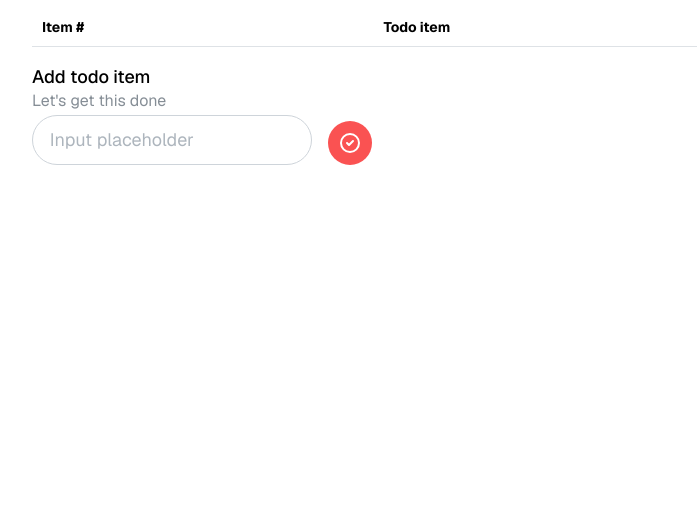
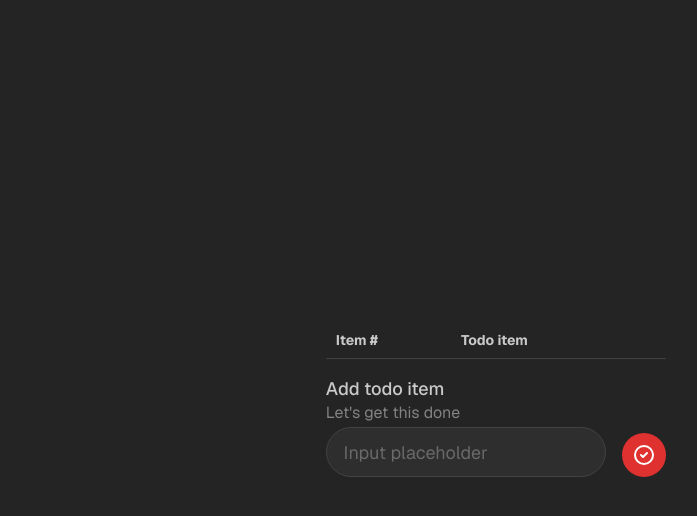
Before and after one commit to hedgehoglab-engineering/todo-workshop-template, a Next.js app in the folder frontend/: page / in a window 1280 px wide. Shown: the top 516 px of the page, without its empty margins (144-841 px from the left). Built offline with nearby package versions, Linux system fonts and the light colour scheme.

Commit message:
Gemini: Add dark mode and centre content

```diff
--- a/frontend/app/layout.tsx
+++ b/frontend/app/layout.tsx
@@ -40,7 +40,7 @@ export default function RootLayout({
         <ColorSchemeScript />
       </head>
       <body>
-        <MantineProvider theme={theme} defaultColorScheme='light' >
+        <MantineProvider theme={theme} defaultColorScheme='dark' >
           {children}
         </MantineProvider>
       </body>
--- a/frontend/app/page.tsx
+++ b/frontend/app/page.tsx
@@ -10,8 +10,8 @@ export default function Home() {
   const [items, setItems] = useState<string[]>([]);
 
   return (
-    <Container w="100%">
-      <Stack pt={10}>
+    <Container style={{ display: 'flex', justifyContent: 'center', alignItems: 'center', minHeight: '100vh' }}>
+      <Stack>
         <TodoList items={items} setItems={setItems} />
         <TodoInput items={items} setItems={setItems} />
       </Stack>
```
